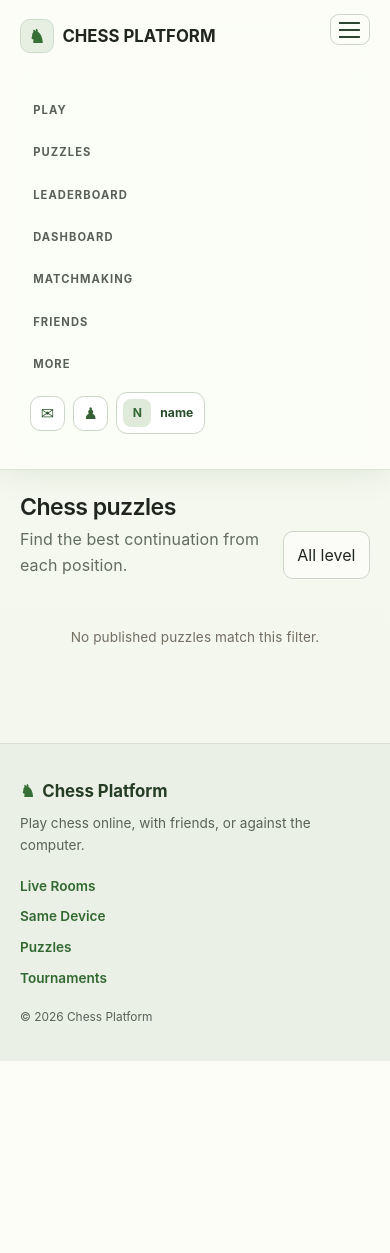
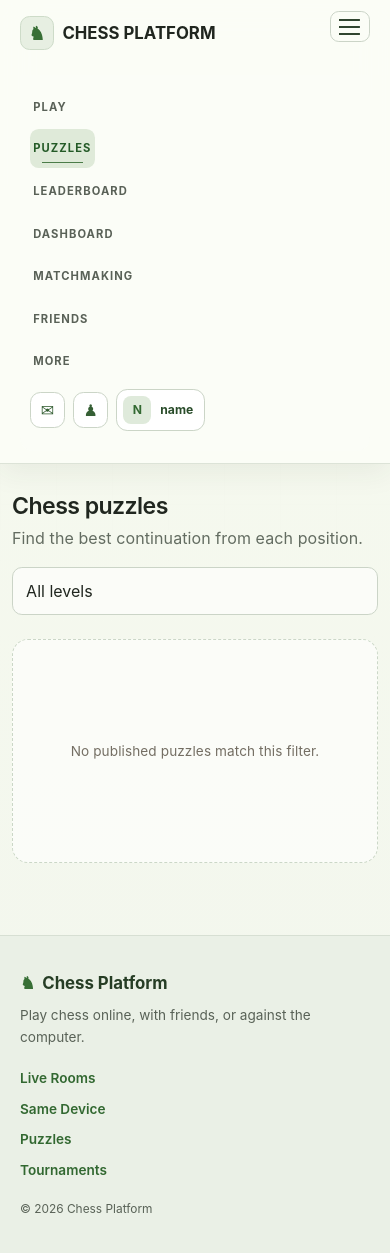
Before and after one commit to sartaj05/chess-platform, a Django app: page /puzzles/ in a window 390 px wide, after a click that opens the changed part. Before the commit the page ends 1061 px from the top, so only its background shows below. Run offline with Django 5.2, Linux system fonts and the light colour scheme; the visitor is signed in with stand-in values (Sample User, id 1); data comes from the database, SQL or seed files in the repository; data that the repository does not hold is empty; parts of the project's set-up code (start-up, migrations or seed data) failed here and were passed over; some libraries are stand-ins or nearby versions.

Commit message:
feat(ui): improve responsive navigation and puzzle experience

```diff
--- a/static/css/site.css
+++ b/static/css/site.css
@@ -97,13 +97,13 @@
 [x-cloak]{display:none!important;}
 
 *{box-sizing:border-box;}
-html{scroll-behavior:smooth;}
+html{scroll-behavior:smooth;scroll-padding-top:5.5rem;}
 body{
   margin:0;
   min-height:100vh;
   display:flex;
   flex-direction:column;
-  overflow-x:hidden;
+  overflow-x:clip;
   background:
     radial-gradient(circle at 12% 8%,rgba(197,154,82,.09),transparent 27rem),
     radial-gradient(circle at 88% 12%,rgba(120,153,184,.085),transparent 30rem),
@@ -126,7 +126,8 @@ body::before{
   background-size:56px 56px;
   mask-image:linear-gradient(180deg,rgba(0,0,0,.8),rgba(0,0,0,.18) 70%,transparent);
 }
-main{flex:1;}
+main{flex:1;min-width:0;}
+main>.container{padding-block:.5rem;}
 a{color:var(--brass-light);text-decoration:none;transition:color .18s ease,opacity .18s ease;}
 a:hover{color:#f0d699;text-decoration:none;}
 img,svg{max-width:100%;}
@@ -158,14 +159,15 @@ hr{border:0;border-top:1px solid var(--surface-border);opacity:1;margin:1.35rem
 
 /* Navbar */
 .navbar{
-  position:sticky;
+  position:sticky!important;
   top:0;
   z-index:1020;
   border-bottom:1px solid var(--surface-border)!important;
   background:rgba(13,15,20,.82)!important;
   backdrop-filter:blur(18px);
   box-shadow:0 18px 50px rgba(0,0,0,.20);
-  padding:.9rem 0;
+  min-height:4.5rem;
+  padding:.7rem 0;
 }
 .navbar>.container{display:flex;align-items:center;gap:1.25rem;}
 .navbar-brand{
@@ -209,9 +211,9 @@ hr{border:0;border-top:1px solid var(--surface-border);opacity:1;margin:1.35rem
   text-transform:uppercase;
   transition:background .18s ease,color .18s ease,transform .18s ease;
 }
-.nav-link:hover,.nav-link.active{background:rgba(241,237,228,.055);color:var(--paper)!important;transform:translateY(-1px);}
+.nav-link:hover,.nav-link.active,.nav-link[aria-current="page"]{background:rgba(241,237,228,.08);color:var(--paper)!important;transform:translateY(-1px);}
 .nav-link::after{content:"";position:absolute;left:.75rem;right:.75rem;bottom:.33rem;height:1px;background:var(--brass);transform:scaleX(0);transform-origin:left;transition:transform .18s ease;}
-.nav-link:hover::after,.nav-link.active::after{transform:scaleX(1);}
+.nav-link:hover::after,.nav-link.active::after,.nav-link[aria-current="page"]::after{transform:scaleX(1);}
 .navbar-toggler{display:none;background:transparent;border:1px solid var(--surface-border);border-radius:.55rem;color:var(--paper);padding:.4rem .55rem;}
 .navbar-toggler-icon{display:block;width:1.3rem;height:1rem;background:linear-gradient(var(--paper),var(--paper)) top/100% 2px no-repeat,linear-gradient(var(--paper),var(--paper)) center/100% 2px no-repeat,linear-gradient(var(--paper),var(--paper)) bottom/100% 2px no-repeat;}
 .nav-more{border:0;background:transparent;cursor:pointer;}
@@ -348,7 +350,8 @@ footer{border-top:1px solid var(--surface-border)!important;color:var(--paper-fa
 @media (max-width:991.98px){
   .navbar>.container{align-items:flex-start;flex-wrap:wrap;}
   .navbar-toggler{display:inline-flex;margin-left:auto;}
-  .navbar-collapse{flex-basis:100%;display:block;}
+  .navbar-collapse{flex-basis:100%;display:none;}
+  .navbar-collapse.show{display:block;}
   .navbar-nav{display:grid;gap:.2rem;margin:.8rem 0 1rem;}
   .nav-link{padding:.7rem .2rem!important;}
   .navbar-collapse>.d-flex{flex-wrap:wrap;margin-bottom:.4rem;}
@@ -360,6 +363,21 @@ footer{border-top:1px solid var(--surface-border)!important;color:var(--paper-fa
   .btn{width:100%;}
   .d-flex.gap-2{align-items:stretch;}
   .hero .btn{width:auto;}
+}
+
+/* Shared responsive page rhythm. */
+.page-heading{padding-top:.35rem;}
+.page-heading h1{margin-bottom:.35rem;}
+.puzzle-grid .card{height:100%;}
+.puzzle-grid .card-footer{margin-top:auto;padding:0 1.35rem 1.35rem;border:0;background:transparent;}
+.empty-state{width:100%;min-height:14rem;display:grid;place-items:center;padding:2rem;border:1px dashed #cbd7c7;border-radius:1rem;background:rgba(255,255,255,.6);text-align:center;}
+@media(max-width:767.98px){
+  main.py-4{padding-top:1rem!important;padding-bottom:1rem!important;}
+  main>.container{padding-inline:.25rem;}
+  .page-heading{align-items:stretch!important;flex-direction:column;}
+  .page-heading form,.page-heading .form-select{width:100%;}
+  .table{min-width:640px;}
+  .card-footer .btn{width:100%;}
 }
 
 /* =============================================================
@@ -491,7 +509,7 @@ body:not(.app-home-page)::before{
 .navbar-brand{color:#20261f!important;font-family:var(--font-body);font-size:1.05rem;letter-spacing:0;}
 .navbar-brand .brand-mark{border-color:#cddbc8;background:#e7efe2;color:#386f36;}
 .nav-link{color:#596157!important;font-size:.7rem;}
-.nav-link:hover,.nav-link.active{background:#edf3e9;color:#2d612d!important;}
+.nav-link:hover,.nav-link.active,.nav-link[aria-current="page"]{background:#dfead9;color:#245a27!important;}
 .nav-link::after{background:#4b7c48;}
 .navbar-toggler{border-color:#cbd4c7;color:#30452f;}
 .navbar-toggler-icon{background:linear-gradient(#30452f,#30452f) top/100% 2px no-repeat,linear-gradient(#30452f,#30452f) center/100% 2px no-repeat,linear-gradient(#30452f,#30452f) bottom/100% 2px no-repeat;}
--- a/templates/base.html
+++ b/templates/base.html
@@ -38,18 +38,18 @@
 
         <div class="collapse navbar-collapse" id="mainNavbar">
           <ul class="navbar-nav me-auto mb-2 mb-lg-0" aria-label="Primary navigation">
-            <li class="nav-item"><a class="nav-link" href="{% url 'core:home' %}">Play</a></li>
-            <li class="nav-item"><a class="nav-link" href="{% url 'puzzles:list' %}">Puzzles</a></li>
-            <li class="nav-item"><a class="nav-link" href="{% url 'dashboard:leaderboard' %}">Leaderboard</a></li>
+            <li class="nav-item"><a class="nav-link{% if request.resolver_match.view_name == 'core:home' %} active{% endif %}" href="{% url 'core:home' %}"{% if request.resolver_match.view_name == 'core:home' %} aria-current="page"{% endif %}>Play</a></li>
+            <li class="nav-item"><a class="nav-link{% if request.resolver_match.namespace == 'puzzles' %} active{% endif %}" href="{% url 'puzzles:list' %}"{% if request.resolver_match.namespace == 'puzzles' %} aria-current="page"{% endif %}>Puzzles</a></li>
+            <li class="nav-item"><a class="nav-link{% if request.resolver_match.view_name == 'dashboard:leaderboard' %} active{% endif %}" href="{% url 'dashboard:leaderboard' %}"{% if request.resolver_match.view_name == 'dashboard:leaderboard' %} aria-current="page"{% endif %}>Leaderboard</a></li>
             {% if request.user.is_authenticated %}
-              <li class="nav-item"><a class="nav-link" href="{% url 'dashboard:home' %}">Dashboard</a></li>
-              <li class="nav-item"><a class="nav-link" href="{% url 'rooms:matchmaking' %}">Matchmaking</a></li>
-              <li class="nav-item"><a class="nav-link" href="{% url 'friends:list' %}">Friends</a></li>
+              <li class="nav-item"><a class="nav-link{% if request.resolver_match.namespace == 'dashboard' and request.resolver_match.view_name != 'dashboard:leaderboard' %} active{% endif %}" href="{% url 'dashboard:home' %}">Dashboard</a></li>
+              <li class="nav-item"><a class="nav-link{% if request.resolver_match.view_name == 'rooms:matchmaking' %} active{% endif %}" href="{% url 'rooms:matchmaking' %}">Matchmaking</a></li>
+              <li class="nav-item"><a class="nav-link{% if request.resolver_match.namespace == 'friends' %} active{% endif %}" href="{% url 'friends:list' %}">Friends</a></li>
             {% else %}
-              <li class="nav-item"><a class="nav-link" href="{% url 'rooms:list' %}">Live Rooms</a></li>
+              <li class="nav-item"><a class="nav-link{% if request.resolver_match.view_name == 'rooms:list' %} active{% endif %}" href="{% url 'rooms:list' %}">Live Rooms</a></li>
             {% endif %}
             <li class="nav-item dropdown">
-              <button class="nav-link nav-more" type="button" data-bs-toggle="dropdown" aria-expanded="false">More</button>
+              <button class="nav-link nav-more{% if request.resolver_match.namespace == 'tournaments' or request.resolver_match.view_name == 'rooms:lan_mode' or request.resolver_match.view_name == 'games:same_pc_new' %} active{% endif %}" type="button" data-bs-toggle="dropdown" aria-expanded="false">More</button>
               <ul class="dropdown-menu">
                 <li><a class="dropdown-item" href="{% url 'rooms:lan_mode' %}">LAN play</a></li>
                 <li><a class="dropdown-item" href="{% url 'games:same_pc_new' %}">Same device</a></li>
--- a/templates/puzzles/list.html
+++ b/templates/puzzles/list.html
@@ -3,11 +3,11 @@
 {% block title %}Puzzles | {{ site_name }}{% endblock %}
 
 {% block content %}
-<div class="d-flex justify-content-between align-items-end gap-3 mb-4">
+<section class="page-heading d-flex justify-content-between align-items-end gap-3 mb-4">
   <div><h1 class="h3 mb-1">Chess puzzles</h1><p class="text-dim mb-0">Find the best continuation from each position.</p></div>
   <form method="get"><select class="form-select" name="difficulty" onchange="this.form.submit()"><option value="">All levels</option>{% for value, label in difficulties %}<option value="{{ value }}"{% if selected_difficulty == value %} selected{% endif %}>{{ label }}</option>{% endfor %}</select></form>
-</div>
-<div class="row g-3">
+</section>
+<div class="row g-3 puzzle-grid">
   {% for row in puzzle_rows %}<div class="col-md-6 col-xl-4"><div class="card h-100"><div class="card-body"><div class="d-flex justify-content-between"><span class="badge text-bg-secondary">{{ row.puzzle.get_difficulty_display }}</span><span class="text-dim-mono">{{ row.puzzle.rating }}</span></div><h2 class="h5 mt-3">{{ row.puzzle.title }}</h2><p class="text-dim">{{ row.puzzle.themes|join:", "|default:"Tactics" }}</p>{% if row.attempt.status == 'solved' %}<span class="text-success">Solved with {{ row.attempt.mistakes }} mistake{{ row.attempt.mistakes|pluralize }}</span>{% endif %}</div><div class="card-footer"><a class="btn btn-success" href="{% url 'puzzles:detail' row.puzzle.pk %}">{% if row.attempt %}Continue{% else %}Solve{% endif %}</a></div></div></div>
   {% empty %}<div class="col-12"><div class="empty-state">No published puzzles match this filter.</div></div>{% endfor %}
 </div>
```
Also changed, not shown: apps/puzzles/migrations/0003_seed_starter_puzzles.py (added), 4 other files.
